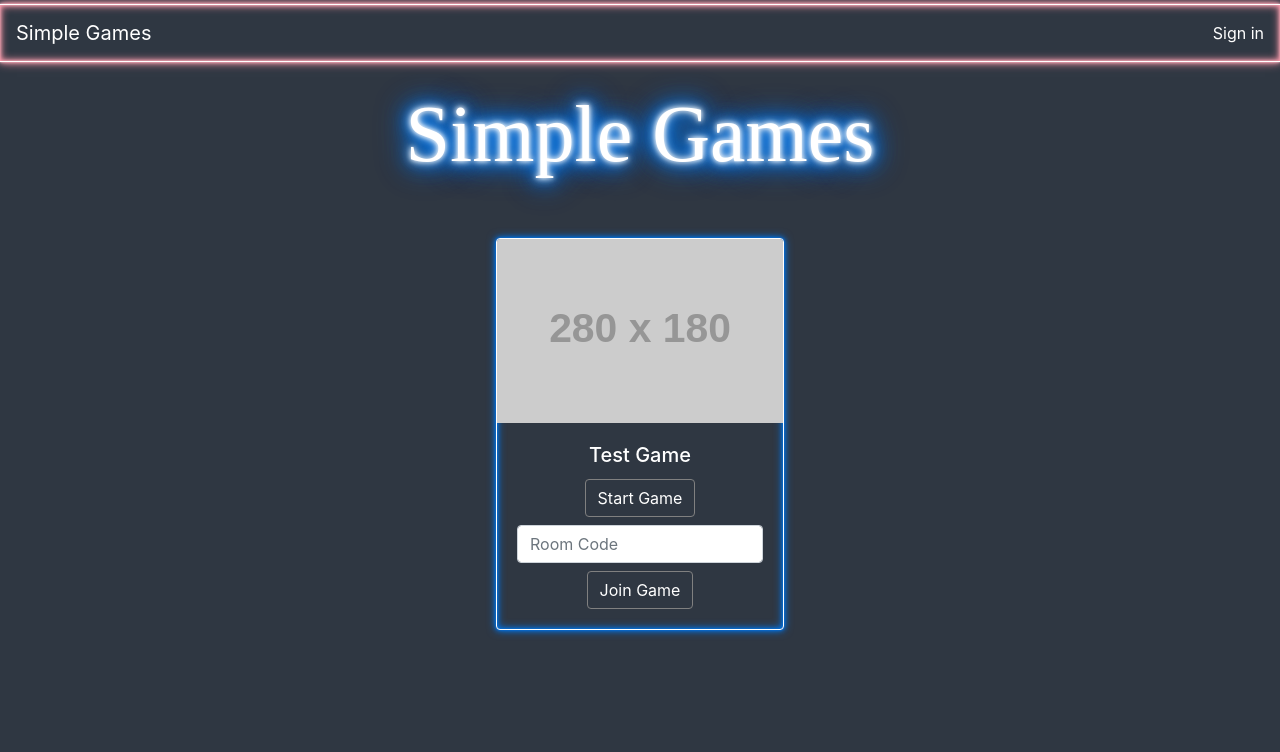
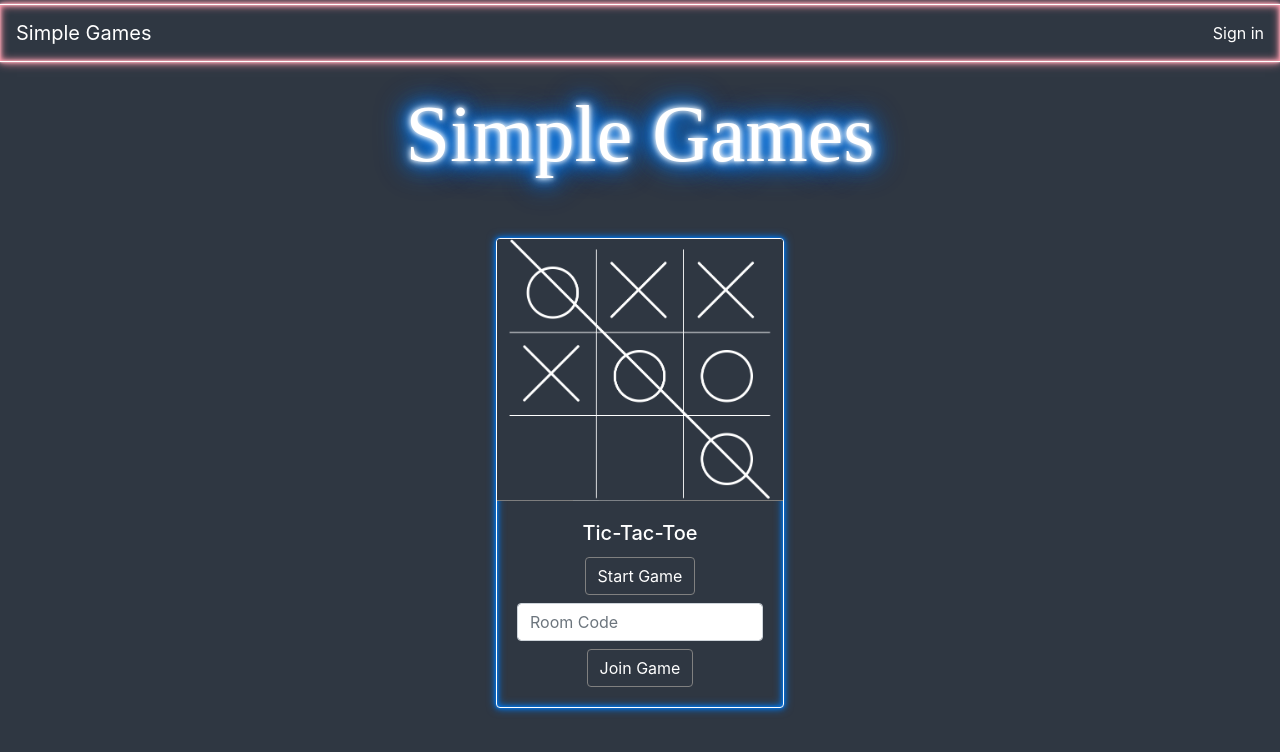
Before and after one commit to drospond/simple-games, a React (Create React App) app in the folder client/: page / in a window 1280 px wide. Shown: the top 752 px of the page. Built offline with nearby package versions, Linux system fonts and the light colour scheme; no server answers; a web font is replaced by a local one.

Commit message:
added propper input for game cards

```diff
--- a/client/src/Components/GameCard/GameCard.jsx
+++ b/client/src/Components/GameCard/GameCard.jsx
@@ -47,12 +47,12 @@ const GameCard = (props) => {
   return (
     <div className="card game-card text-center">
       <img
-        src="https://via.placeholder.com/280X180"
+        src={props.img}
         className="card-img-top"
-        alt="..."
+        alt={props.title}
       />
       <div className="card-body">
-        <h5 className="card-title">Test Game</h5>
+        <h5 className="card-title">{props.title}</h5>
         <Link
           to={props.link}
           className="btn btn-primary"
--- a/client/src/Containers/Home/Home.jsx
+++ b/client/src/Containers/Home/Home.jsx
@@ -1,6 +1,7 @@
 import React, { Component } from "react";
 import "./Home.scss";
 import GameCard from "../../Components/GameCard/GameCard";
+import ticTacToeImage from "../../media/tic-tac-toe.PNG";
 
 class Home extends Component {
   render() {
@@ -10,7 +11,7 @@ class Home extends Component {
           <h1 className="title">Simple Games</h1>
         </div>
         <div className="row card-row">
-          <GameCard link="/TicTacToe"/>
+          <GameCard link="/TicTacToe" img={ticTacToeImage} title="Tic-Tac-Toe"/>
         </div>
       </div>
     );
```
Also changed, not shown: client/src/media/tic-tac-toe.PNG (added).
